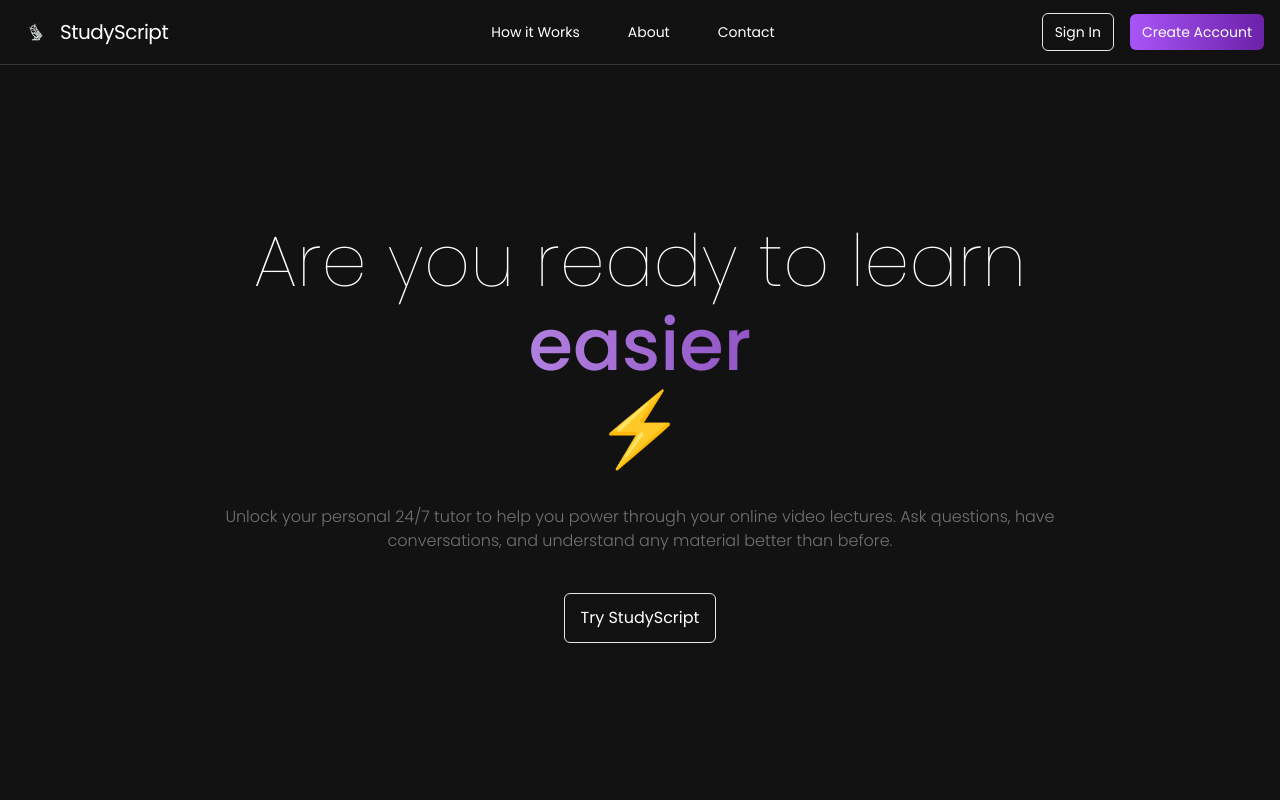
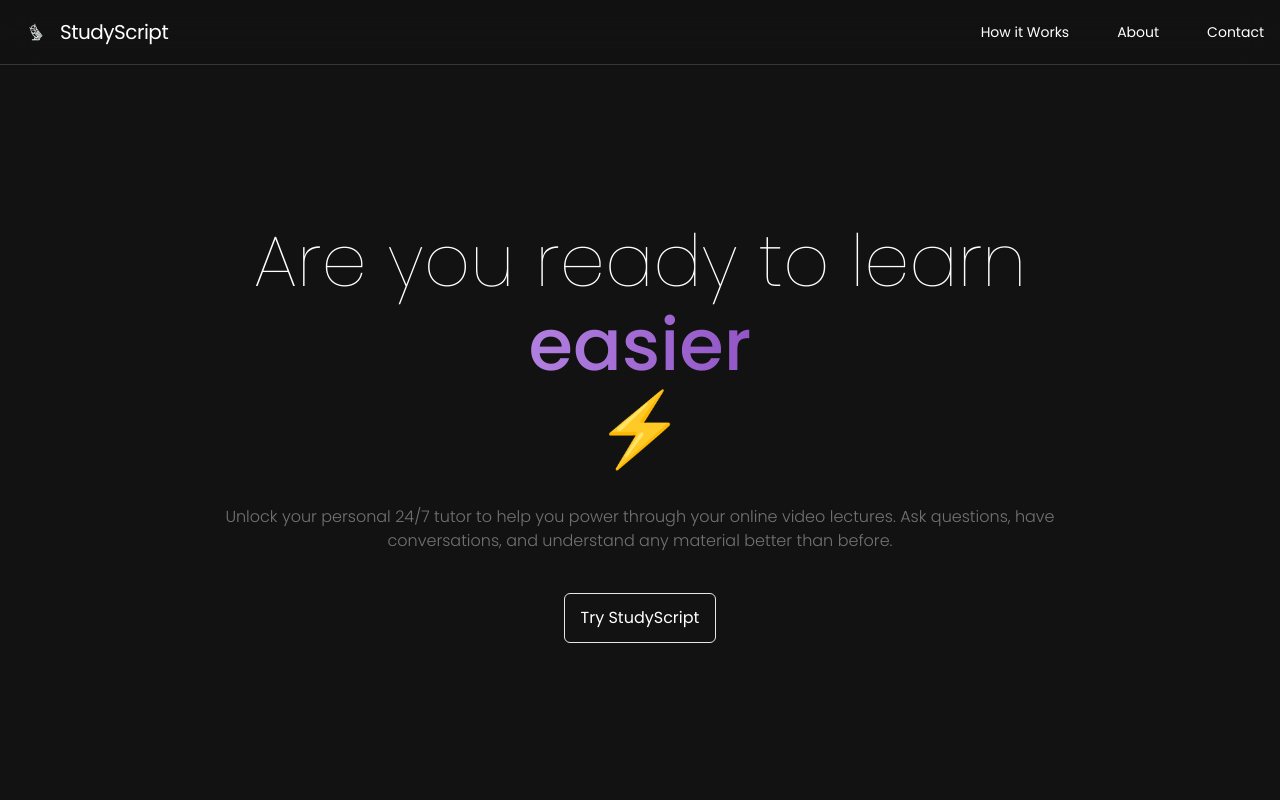
Before and after one commit to davidl21/studyscript, a React (Vite) app: page / in a window 1280 px wide. Shown: the top 800 px of the page. Built offline with nearby package versions, Linux system fonts and the light colour scheme.

Commit message:
removed login/signin from navbar

```diff
--- a/src/components/Navbar.jsx
+++ b/src/components/Navbar.jsx
@@ -29,14 +29,6 @@
               </li>
             ))}
           </ul>
-          <div className="hidden lg:flex justify-center space-x-4 items-center">
-            <a href="#sign-in" className="py-2 px-3 border rounded-md hover:bg-neutral-700 transition-color duration-300">
-              Sign In
-            </a>
-            <a href="#new-account" className="bg-gradient-to-r from-purple-500 to-purple-800 py-2 px-3 rounded-md">
-              Create Account
-            </a>
-          </div>
         </div>
       </div>
     </nav>
```
